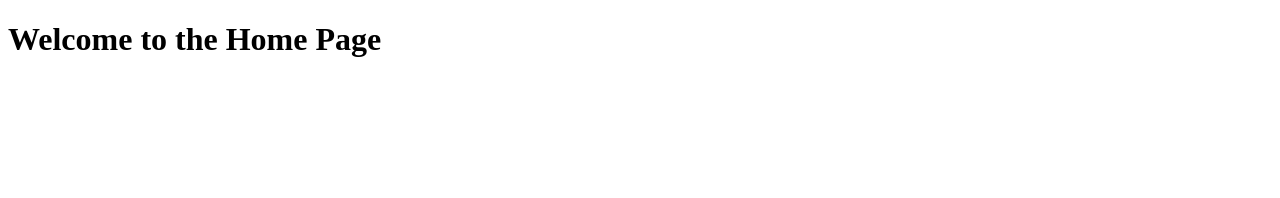
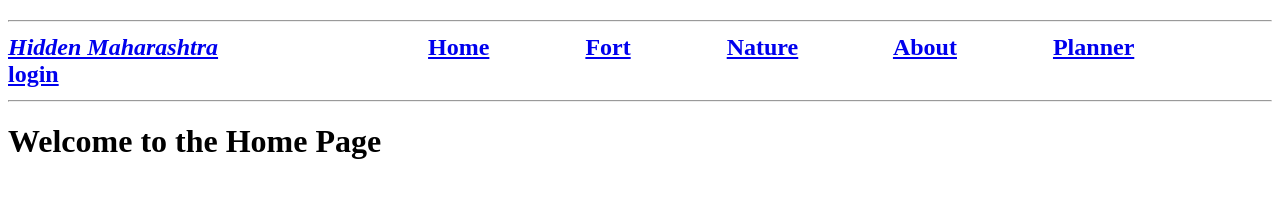
Before and after one commit to Hrushikeshthorat06/html-project-group1-hidden_maharashtra, a plain HTML site: page index.html in a window 1280 px wide. Drawn offline with Linux system fonts and the light colour scheme.

Commit message:
header section added

```diff
--- a/index.html
+++ b/index.html
@@ -1,8 +1,23 @@
 <!DOCTYPE html>
 <head>
-    <title>Document</title>
+    <title>Home Page</title>
 </head>
 <body>
+    <div>
+        <h2>
+            <header>
+                <hr />
+                <i><a href="./index.html">Hidden Maharashtra</a></i>&nbsp; &nbsp;&nbsp; &nbsp; &nbsp; &nbsp; &nbsp; &nbsp; &nbsp; &nbsp; &nbsp; &nbsp; &nbsp; &nbsp; &nbsp; &nbsp; &nbsp; &nbsp;
+                <a href="./index.html">Home</a>&nbsp; &nbsp; &nbsp; &nbsp; &nbsp; &nbsp; &nbsp; &nbsp;
+                <a href="./pages/fort.html">Fort</a>&nbsp; &nbsp; &nbsp; &nbsp; &nbsp; &nbsp; &nbsp; &nbsp;
+                <a href="./pages/nature.html">Nature</a>&nbsp; &nbsp; &nbsp; &nbsp; &nbsp; &nbsp; &nbsp; &nbsp;
+                <a href="./pages/about.html">About</a>&nbsp; &nbsp; &nbsp; &nbsp; &nbsp; &nbsp; &nbsp; &nbsp;
+                <a href="./pages/planner.html">Planner</a>&nbsp; &nbsp; &nbsp; &nbsp; &nbsp; &nbsp; &nbsp; &nbsp;
+                <a href="./pages/contact.html">login</a>
+                <hr />
+            </header>
+        </h2>
+    </div>
     <h1>Welcome to the Home Page</h1>
 </body>
 </html>
```
